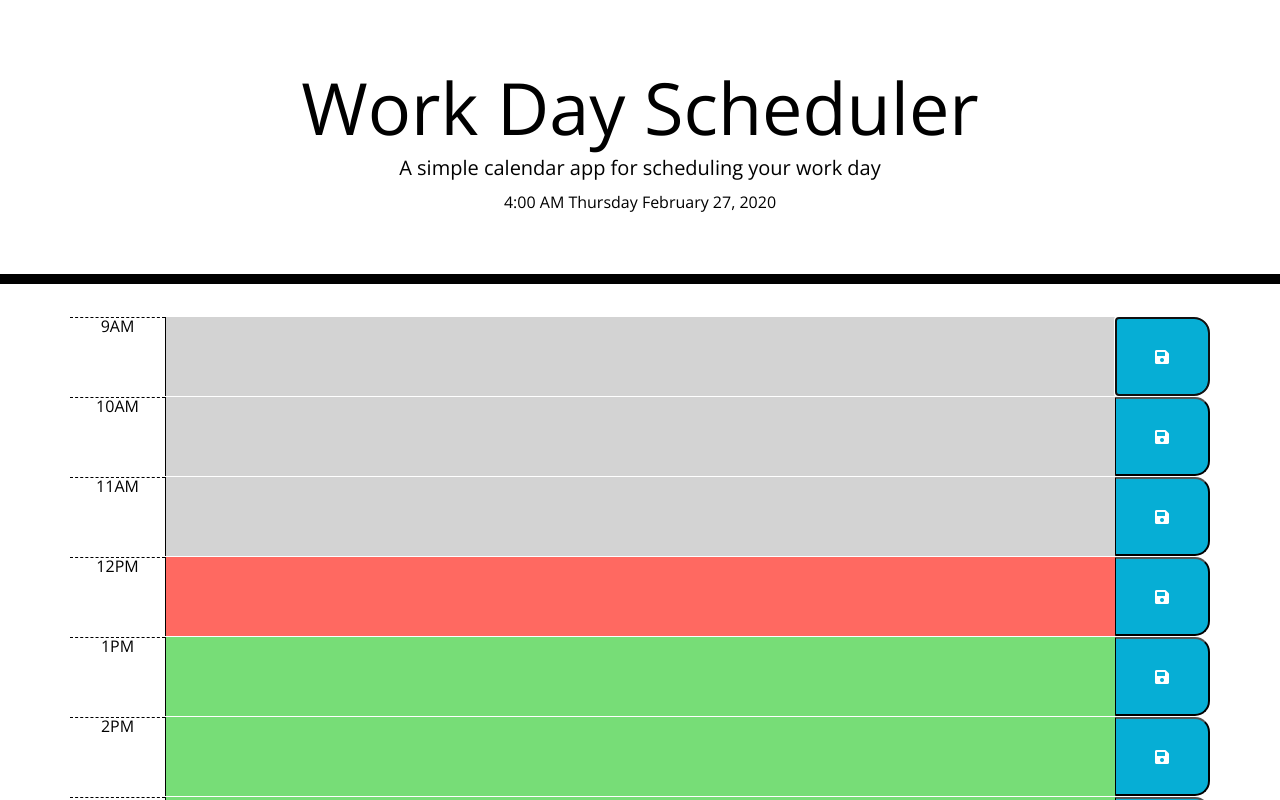
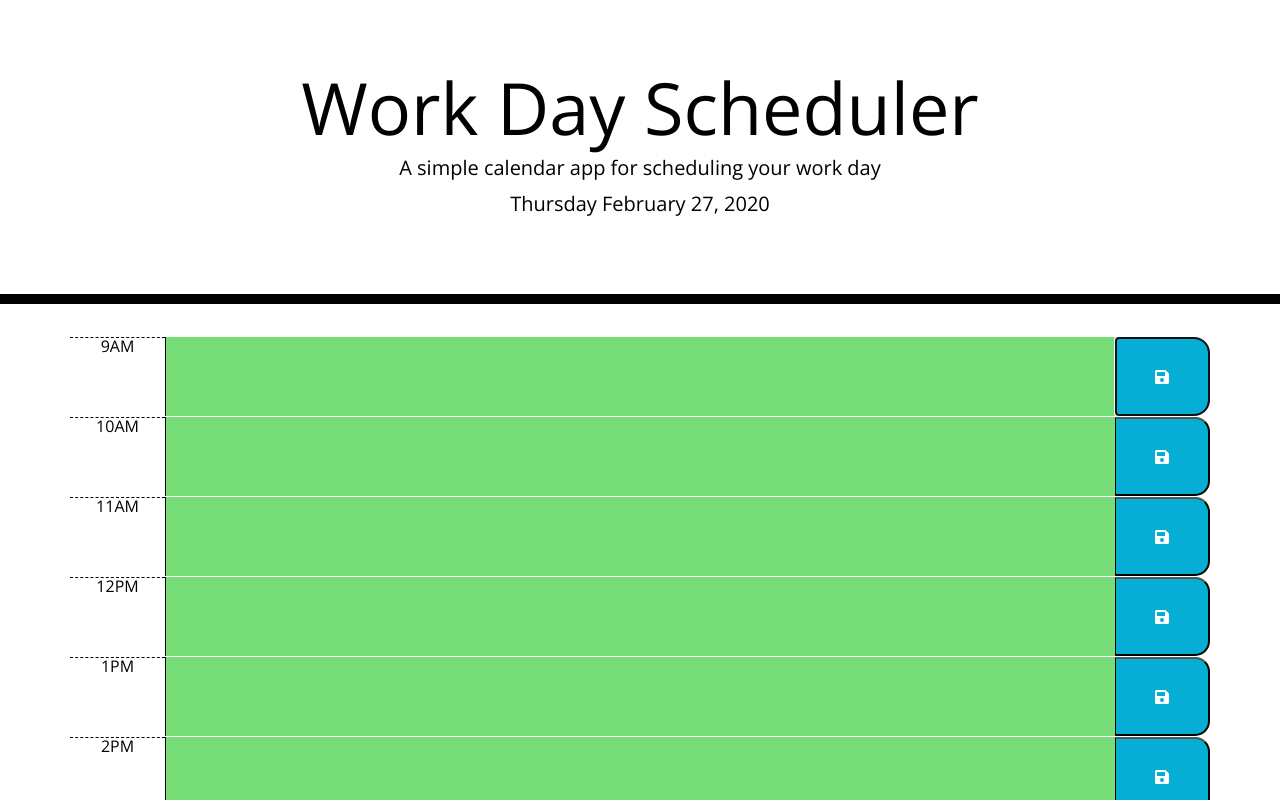
Before and after one commit to Jerry-Seinfeld/Scheduler, a plain HTML site: page index.html in a window 1280 px wide. Both pictures are taken after a click on the button 1162 px from the left and 356 px from the top of the page. Shown: the top 800 px of the page. Drawn offline with nearby package versions, Linux system fonts and the light colour scheme.

Commit message:
Finished the local storage feature

```diff
--- a/index.html
+++ b/index.html
@@ -13,95 +13,169 @@
   <title>Work Day Scheduler</title>
 </head>
 
+
 <body>
   <header class="jumbotron">
     <h1 class="display-3">Work Day Scheduler</h1>
     <p class="lead">A simple calendar app for scheduling your work day</p>
     <p id="currentDay" class="lead"></p>
-    <div class="date"></div>
+
   </header>
-
 
   <div class="container">
 
-    <div class="row time-block">
+    <div class="row time-block" data-hour="9">
       <div class="col-sm-1 hour">9AM</div>
-      <textarea class="col-sm-10 description past"></textarea>
-      <button type="button" class="col-sm-1 saveBtn i:hover"><i class="fas fa-save"></i></button>
+      <textarea class="col-sm-10 description"></textarea>
+      <button type="button" class="col-sm-1 saveBtn"><i class="fas fa-save"></i></button>
     </div>
 
-    <div class="row time-block">
+    <div class="row time-block" data-hour="10">
       <div class="col-sm-1 hour">10AM</div>
-      <textarea class="col-sm-10 description past"></textarea>
-      <button type="button" class="col-sm-1 saveBtn i:hover"><i class="fas fa-save"></i></button>
+      <textarea class="col-sm-10 description"></textarea>
+      <button type="button" class="col-sm-1 saveBtn"><i class="fas fa-save"></i></button>
     </div>
 
-    <div class="row time-block">
+    <div class="row time-block" data-hour="11">
       <div class="col-sm-1 hour">11AM</div>
-      <textarea class="col-sm-10 description past"></textarea>
-      <button type="button" class="col-sm-1 saveBtn i:hover"><i class="fas fa-save"></i></button>
+      <textarea class="col-sm-10 description"></textarea>
+      <button type="button" class="col-sm-1 saveBtn"><i class="fas fa-save"></i></button>
     </div>
 
-    <div class="row time-block">
+    <div class="row time-block" data-hour="12">
       <div class="col-sm-1 hour">12PM</div>
-      <textarea class="col-sm-10 description present"></textarea>
-      <button type="button" class="col-sm-1 saveBtn i:hover"><i class="fas fa-save"></i></button>
+      <textarea class="col-sm-10 description"></textarea>
+      <button type="button" class="col-sm-1 saveBtn"><i class="fas fa-save"></i></button>
     </div>
 
-    <div class="row time-block">
+    <div class="row time-block" data-hour="13">
       <div class="col-sm-1 hour">1PM</div>
-      <textarea class="col-sm-10 description future"></textarea>
-      <button type="button" class="col-sm-1 saveBtn i:hover"><i class="fas fa-save"></i></button>
+      <textarea class="col-sm-10 description"></textarea>
+      <button type="button" class="col-sm-1 saveBtn"><i class="fas fa-save"></i></button>
     </div>
 
-    <div class="row time-block">
+    <div class="row time-block" data-hour="14">
       <div class="col-sm-1 hour">2PM</div>
-      <textarea class="col-sm-10 description future"></textarea>
-      <button type="button" class="col-sm-1 saveBtn i:hover"><i class="fas fa-save"></i></button>
+      <textarea class="col-sm-10 description"></textarea>
+      <button type="button" class="col-sm-1 saveBtn"><i class="fas fa-save"></i></button>
     </div>
 
-    <div class="row time-block">
+    <div class="row time-block" data-hour="15">
       <div class="col-sm-1 hour">3PM</div>
-      <textarea class="col-sm-10 description future"></textarea>
-      <button type="button" class="col-sm-1 saveBtn i:hover"><i class="fas fa-save"></i></button>
+      <textarea class="col-sm-10 description"></textarea>
+      <button type="button" class="col-sm-1 saveBtn"><i class="fas fa-save"></i></button>
     </div>
 
-    <div class="row time-block">
+    <div class="row time-block" data-hour="16">
       <div class="col-sm-1 hour">4PM</div>
-      <textarea class="col-sm-10 description future"></textarea>
-      <button type="button" class="col-sm-1 saveBtn i:hover"><i class="fas fa-save"></i></button>
+      <textarea class="col-sm-10 description"></textarea>
+      <button type="button" class="col-sm-1 saveBtn"><i class="fas fa-save"></i></button>
     </div>
 
-    <div class="row time-block">
+    <div class="row time-block" data-hour="17">
       <div class="col-sm-1 hour">5PM</div>
-      <textarea class="col-sm-10 description future"></textarea>
-      <button type="button" class="col-sm-1 saveBtn i:hover"><i class="fas fa-save"></i></button>
+      <textarea class="col-sm-10 description"></textarea>
+      <button type="button" class="col-sm-1 saveBtn"><i class="fas fa-save"></i></button>
     </div>
 
   </div>
 
+  <script src="https://code.jquery.com/jquery-3.4.1.min.js"></script>
+  <script src="https://cdnjs.cloudflare.com/ajax/libs/moment.js/2.24.0/moment.min.js"></script>
+
+
+  <script>
+    //updates the time
+    var timeDay = moment().format('dddd LL');
+
+    var blockTime = $(".time-block");
+
+    var hrCurrent = moment().format("H");
+
+    var toDoItems = [];
+
+    function coloredEvents() {
+      blockTime.each(function () {
+        var thisBlock = $(this);
+        var thisHour = parseInt(thisBlock.attr("data-hour"));
+
+        if (thisHour < hrCurrent) {
+          thisBlock.addClass("past").removeClass("present future");
+        }
+
+        if (thisHour == hrCurrent) {
+          thisBlock.addClass("present").removeClass("past future");
+        }
+
+        if (thisHour > hrCurrent) {
+          thisBlock.addClass("future").removeClass("present past");
+        }
+      });
+    }
+
+
+    function startSched() {
+
+      blockTime.each(function () {
+        var thisTime = $(this);
+        var thisTimeHr = parseInt(thisTime.attr("data-hour"));
+
+        var schedObj = {
+
+          hour: thisTimeHr,
+          text: "",
+        }
+
+        toDoItems.push(schedObj);
+
+      });
+
+      localStorage.setItem("todos", JSON.stringify(toDoItems));
+    }
+
+
+    function schedRender() {
+      toDoItems = localStorage.getItem("todos");
+      toDoItems = JSON.parse(toDoItems);
+
+      for (var i = 0; i < toDoItems.length; i++) {
+        var itemHr = toDoItems[i].hour;
+        var itemText = toDoItems[i].text;
+
+        $("[data-hour=" + itemHr + "]").children(".description").val(itemText);
+      }
+    }
+
+    function saveButton() {
+      var thisBlock = $(this).parent();
+      var hourUpdate = $(this).parent().attr("data-hour");
+      var addItem = (($(this).parent()).children(".description")).val();
+      for (var r = 0; r < toDoItems.length; r++) {
+        if (toDoItems[r].hour == hourUpdate) {
+          toDoItems[r].text = addItem;
+        }
+      }
+      localStorage.setItem("todos", JSON.stringify(toDoItems));
+      schedRender();
+    }
+
+
+    $(document).ready(function () {
+      coloredEvents();
+
+      if (!localStorage.getItem("todos")) {
+        startSched();
+      }
+
+      schedRender();
+
+      $("#currentDay").text(timeDay);
+
+      $(".saveBtn").on("click", saveButton);
+    });
 
 
 
-  <script src="https://code.jquery.com/jquery-3.4.1.min.js"></script>
-  <script src="https://cdnjs.cloudflare.com/ajax/libs/moment.js/2.24.0/moment.min.js"></script>
-
-  <script>
-    // Updates over time
-    var time = moment().format('LT dddd LL');
-    $('.date').text(time);
-    var dateTime = null,
-      date = null;
-    var update = function () {
-      date = moment(new Date())
-      var time = moment().format('LT dddd LL');
-      $('.date').text(time);
-    };
-    $(document).ready(function () {
-      dateTime = $('#dateTime')
-      update();
-      setInterval(update, 1000);
-    });
   </script>
 
 </body>
```
